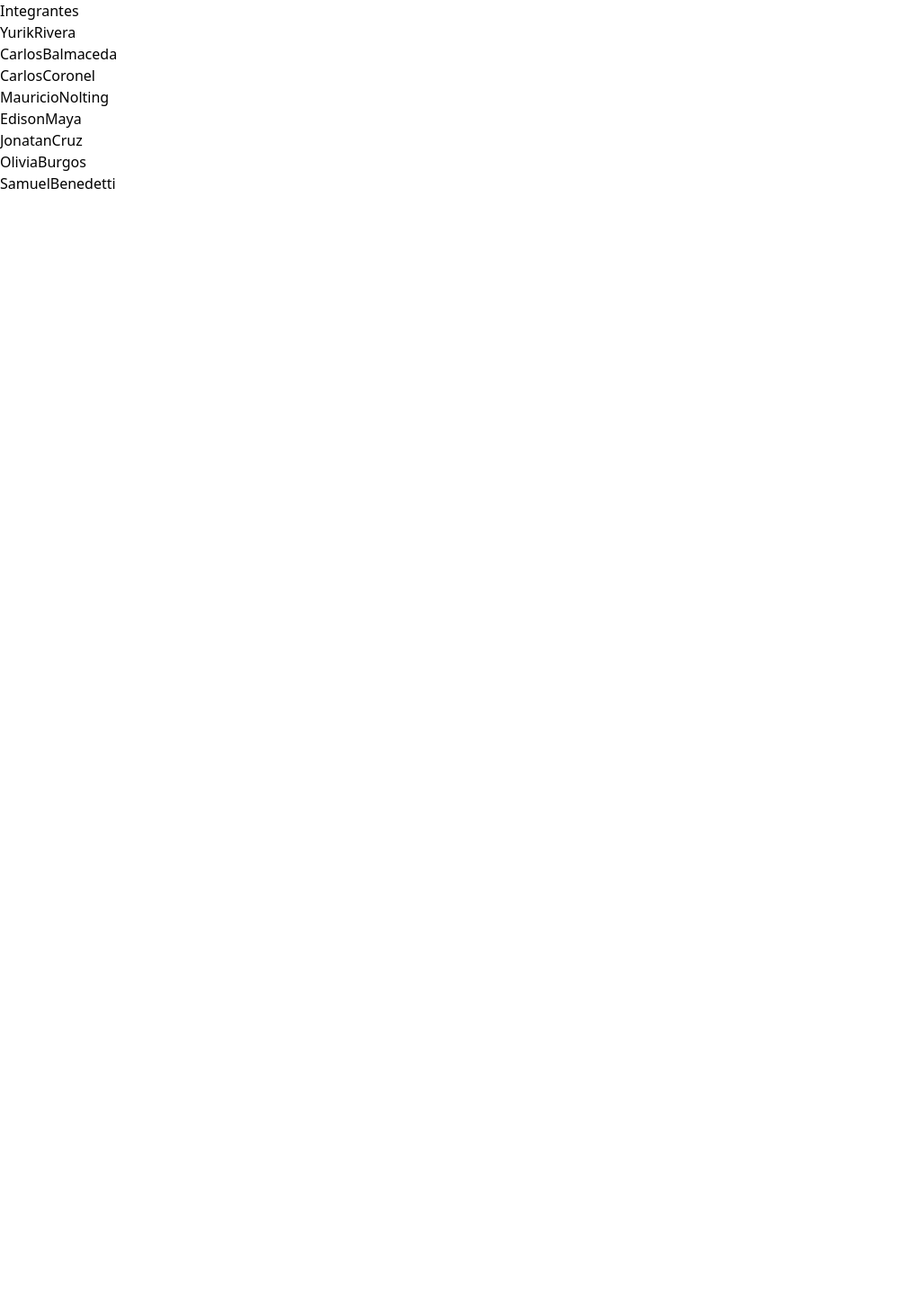
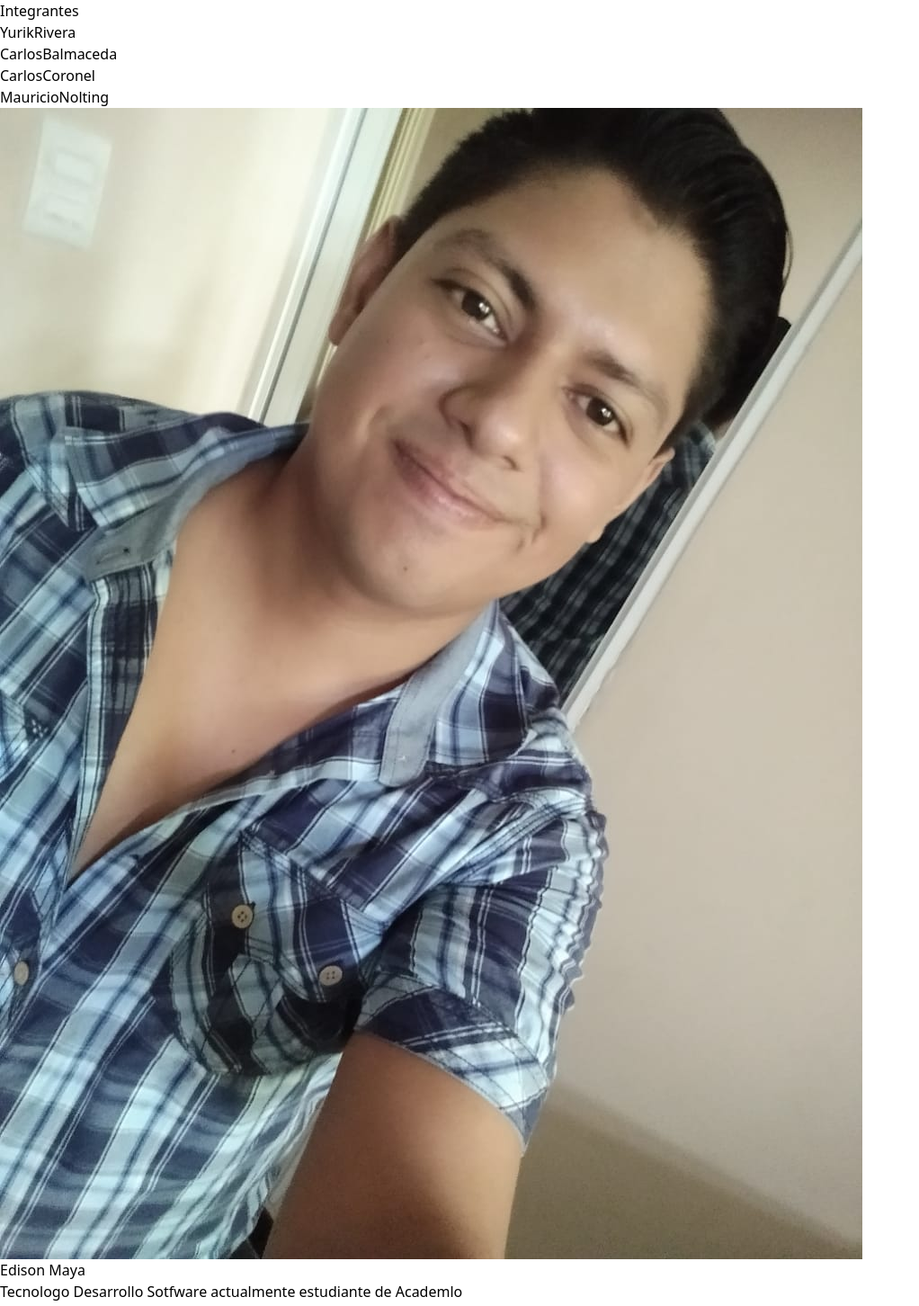
Before and after one commit to MauricioNolting/practica-grupal-GIT, a React (Vite) app: page / in a window 1280 px wide. Shown: the part 24-1476 px from the top of the page at 90% size, without its empty margins (0-1022 px from the left). Before the commit the page ends 800 px from the top, so only its background shows below. Built offline with nearby package versions, Linux system fonts and the light colour scheme.

Commit message:
Change project EdisonMaya

```diff
--- a/src/components/EdisonMaya.jsx
+++ b/src/components/EdisonMaya.jsx
@@ -1,6 +1,12 @@
 const EdisonMaya = () => {
   return (
-    <div>EdisonMaya</div>
+    <article className=" w-[260px] flex flex-col my-4 p-4 max-w-fit gap-4 border-2 border-white mx-auto rounded-2xl shadow-md shadow-white/50">
+      <header>
+        <img className="w-[200px] h-[200px] object-cover mx-auto rounded-full shadow-sm shadow-white border-1" src="/EdisonMaya.jpeg" alt="" />
+      </header>
+      <h3 className="font-bold">Edison Maya</h3>
+      <p>Tecnologo Desarrollo Sotfware actualmente estudiante de Academlo</p>
+    </article>
   )
 }
 export default EdisonMaya
```
Also changed, not shown: public/EdisonMaya.jpeg (added).
